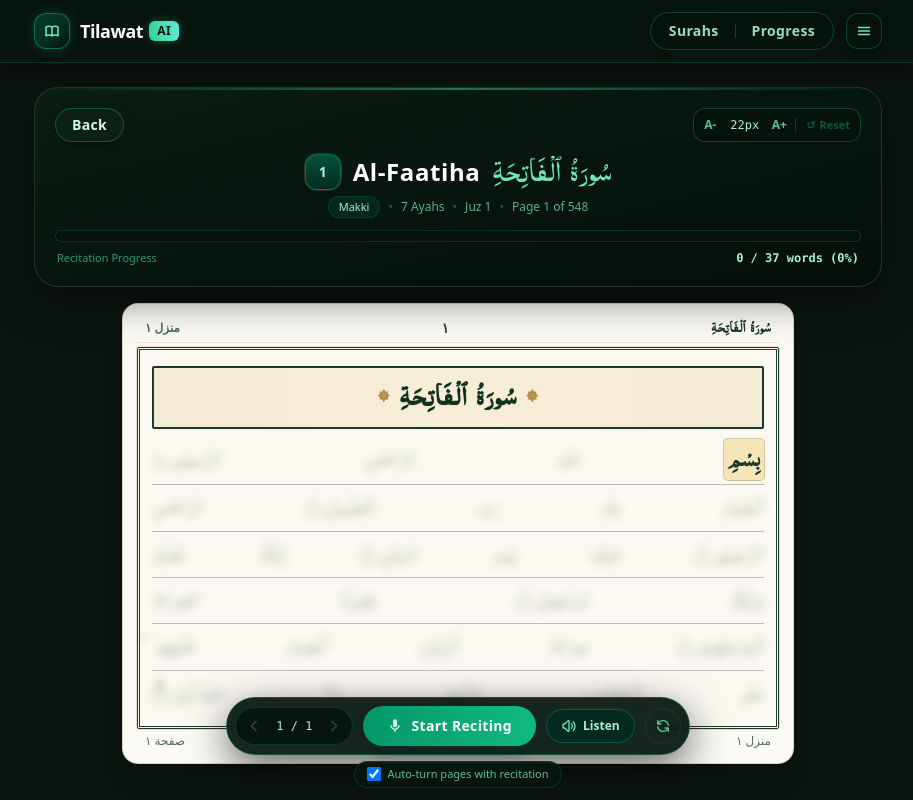
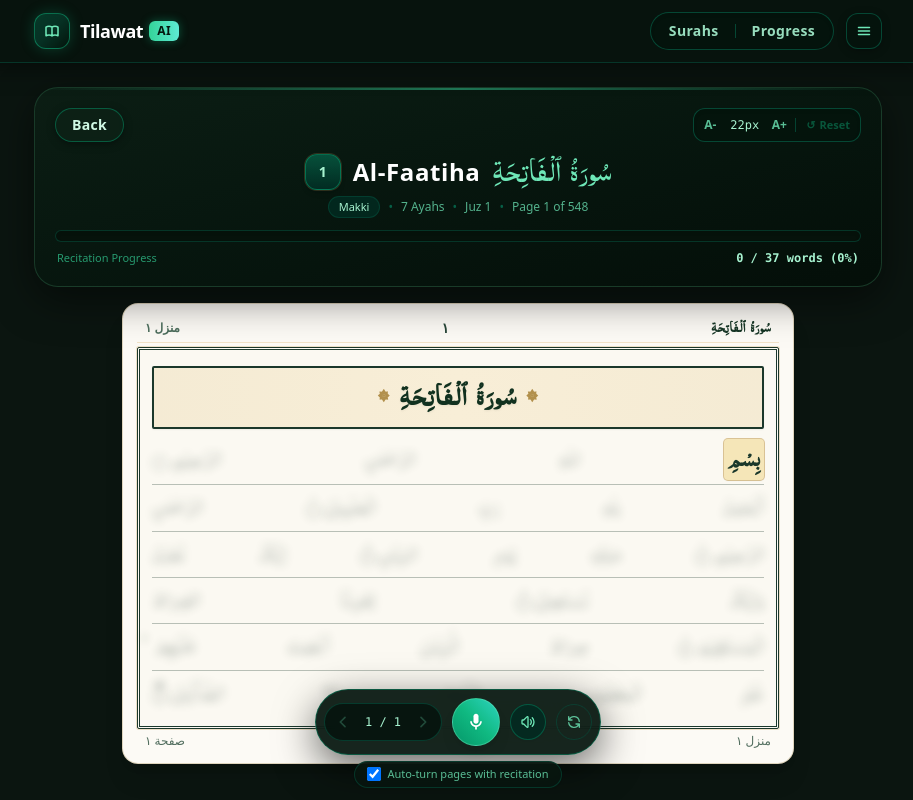
Before and after one commit to Awais-694/quran-mushaf-app, a Next.js app: page /recite/1 in a window 1280 px wide. Shown: the top 800 px of the page, without its empty margins (182-1095 px from the left). Built offline with nearby package versions, Linux system fonts and the light colour scheme; a web font is replaced by a local one.

Commit message:
style(recite): redesign start recording button to a circular shape

```diff
--- a/src/components/recitation/MicButton.tsx
+++ b/src/components/recitation/MicButton.tsx
@@ -11,31 +11,26 @@ export function MicButton({
     <button
       onClick={onClick}
       disabled={disabled}
-      className={`relative inline-flex items-center gap-2 px-5 sm:px-6 py-2.5 rounded-full font-semibold text-xs sm:text-sm tracking-wide transition-all shadow-lg active:scale-95 disabled:opacity-40 disabled:cursor-not-allowed ${
+      title={listening ? "Stop Reciting" : "Start Reciting"}
+      aria-label={listening ? "Stop Reciting" : "Start Reciting"}
+      className={`relative flex items-center justify-center w-11 h-11 sm:w-12 sm:h-12 rounded-full transition-all shadow-lg active:scale-90 disabled:opacity-40 disabled:cursor-not-allowed cursor-pointer shrink-0 ${
         listening
-          ? "bg-rose-600 hover:bg-rose-500 text-white shadow-rose-950/60 ring-2 ring-rose-400/50 animate-pulse"
-          : "bg-gradient-to-r from-emerald-600 to-emerald-500 hover:from-emerald-500 hover:to-emerald-400 text-white shadow-emerald-950/50 hover:shadow-emerald-900/70"
+          ? "bg-rose-600 hover:bg-rose-500 text-white shadow-[0_0_22px_rgba(225,29,72,0.6)] ring-2 ring-rose-400/70 animate-pulse"
+          : "bg-gradient-to-tr from-emerald-600 via-emerald-500 to-teal-400 hover:from-emerald-500 hover:to-teal-300 text-white shadow-[0_0_18px_rgba(16,185,129,0.45)] border border-emerald-300/40 hover:shadow-[0_0_24px_rgba(16,185,129,0.6)]"
       }`}
     >
       {listening ? (
-        <>
-          <span className="relative flex h-2.5 w-2.5">
-            <span className="animate-ping absolute inline-flex h-full w-full rounded-full bg-rose-200 opacity-75"></span>
-            <span className="relative inline-flex rounded-full h-2.5 w-2.5 bg-white"></span>
-          </span>
-          <svg className="w-4 h-4" fill="currentColor" viewBox="0 0 24 24">
-            <rect x="6" y="6" width="12" height="12" rx="2" />
+        <span className="relative flex items-center justify-center">
+          <span className="animate-ping absolute inline-flex h-8 w-8 rounded-full bg-rose-400 opacity-60"></span>
+          <svg className="w-5 h-5 text-white relative z-10" fill="currentColor" viewBox="0 0 24 24">
+            <rect x="6" y="6" width="12" height="12" rx="2.5" />
           </svg>
-          <span>Stop Reciting</span>
-        </>
+        </span>
       ) : (
-        <>
-          <svg className="w-4 h-4 text-emerald-100" fill="currentColor" viewBox="0 0 24 24">
-            <path d="M12 14c1.66 0 3-1.34 3-3V5c0-1.66-1.34-3-3-3S9 3.34 9 5v6c0 1.66 1.34 3 3 3z" />
-            <path d="M17 11c0 2.76-2.24 5-5 5s-5-2.24-5-5H5c0 3.53 2.61 6.43 6 6.92V21h2v-3.08c3.39-.49 6-3.39 6-6.92h-2z" />
-          </svg>
-          <span>Start Reciting</span>
-        </>
+        <svg className="w-5 h-5 sm:w-5.5 sm:h-5.5 text-white drop-shadow-sm" fill="currentColor" viewBox="0 0 24 24">
+          <path d="M12 14c1.66 0 3-1.34 3-3V5c0-1.66-1.34-3-3-3S9 3.34 9 5v6c0 1.66 1.34 3 3 3z" />
+          <path d="M17 11c0 2.76-2.24 5-5 5s-5-2.24-5-5H5c0 3.53 2.61 6.43 6 6.92V21h2v-3.08c3.39-.49 6-3.39 6-6.92h-2z" />
+        </svg>
       )}
     </button>
   );
--- a/src/components/recitation/ReciteClient.tsx
+++ b/src/components/recitation/ReciteClient.tsx
@@ -523,12 +523,12 @@ export function ReciteClient({
           <button
             onClick={playCurrentAyah}
             title="Listen to reference recitation"
-            className="flex items-center gap-1.5 px-3 sm:px-3.5 py-2 rounded-full text-xs font-semibold text-emerald-200 bg-emerald-950/80 hover:bg-emerald-900 border border-emerald-700/60 hover:border-emerald-500/80 transition-all active:scale-95 shadow-sm cursor-pointer"
+            aria-label="Listen to reference recitation"
+            className="w-8 h-8 sm:w-9 sm:h-9 flex items-center justify-center rounded-full text-emerald-200 bg-emerald-950/80 hover:bg-emerald-900 border border-emerald-700/60 hover:border-emerald-500/80 transition-all active:scale-95 shadow-sm cursor-pointer"
           >
             <svg className="w-4 h-4 text-emerald-300" fill="none" stroke="currentColor" strokeWidth="2" viewBox="0 0 24 24">
               <path strokeLinecap="round" strokeLinejoin="round" d="M15.536 8.464a5 5 0 010 7.072m2.828-9.9a9 9 0 010 12.728M5.586 15H4a1 1 0 01-1-1v-4a1 1 0 011-1h1.586l4.707-4.707C10.923 3.663 12 4.109 12 5v14c0 .891-1.077 1.337-1.707.707L5.586 15z" />
             </svg>
-            <span className="hidden sm:inline">Listen</span>
           </button>
 
           {/* Reset Progress Button */}
```
